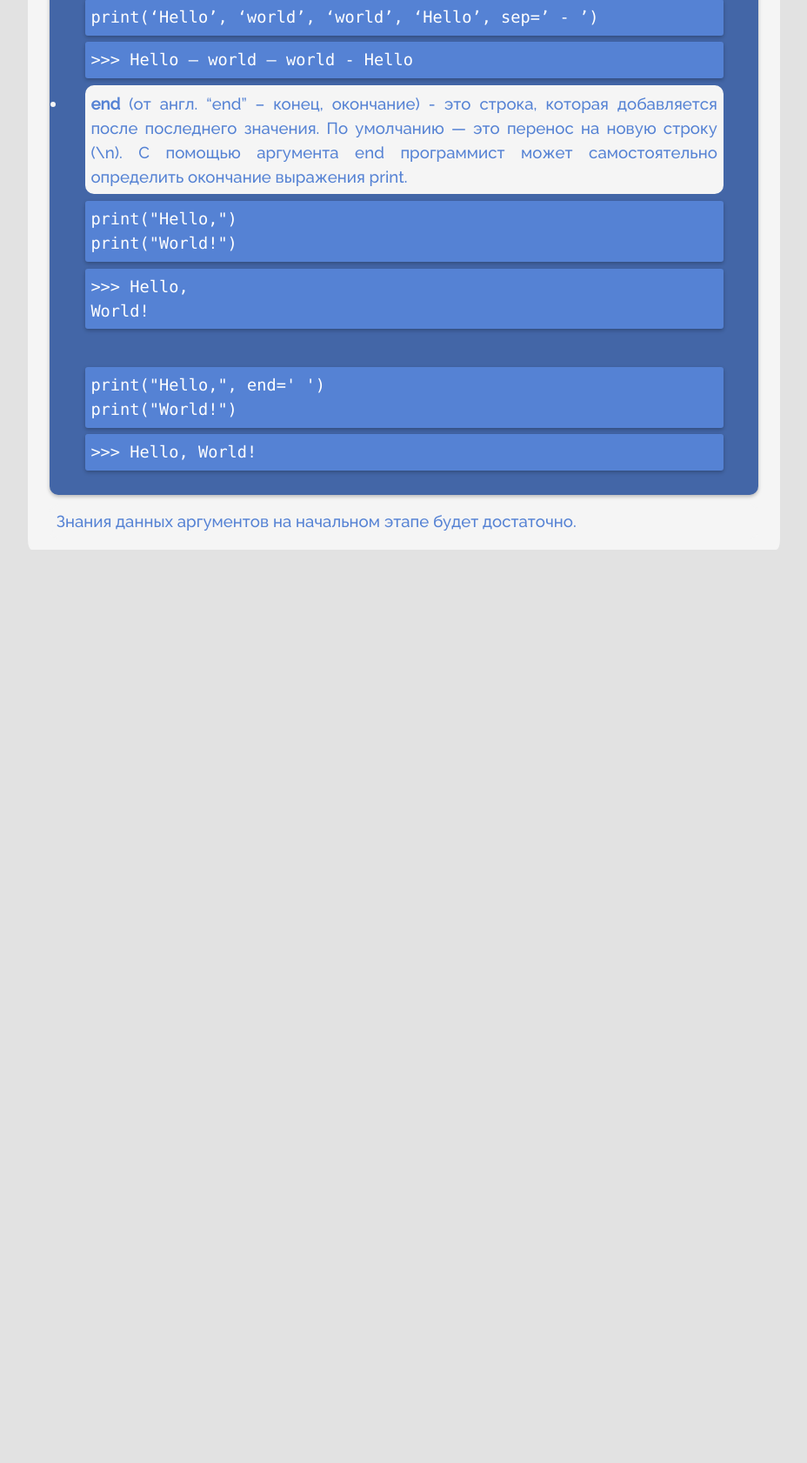
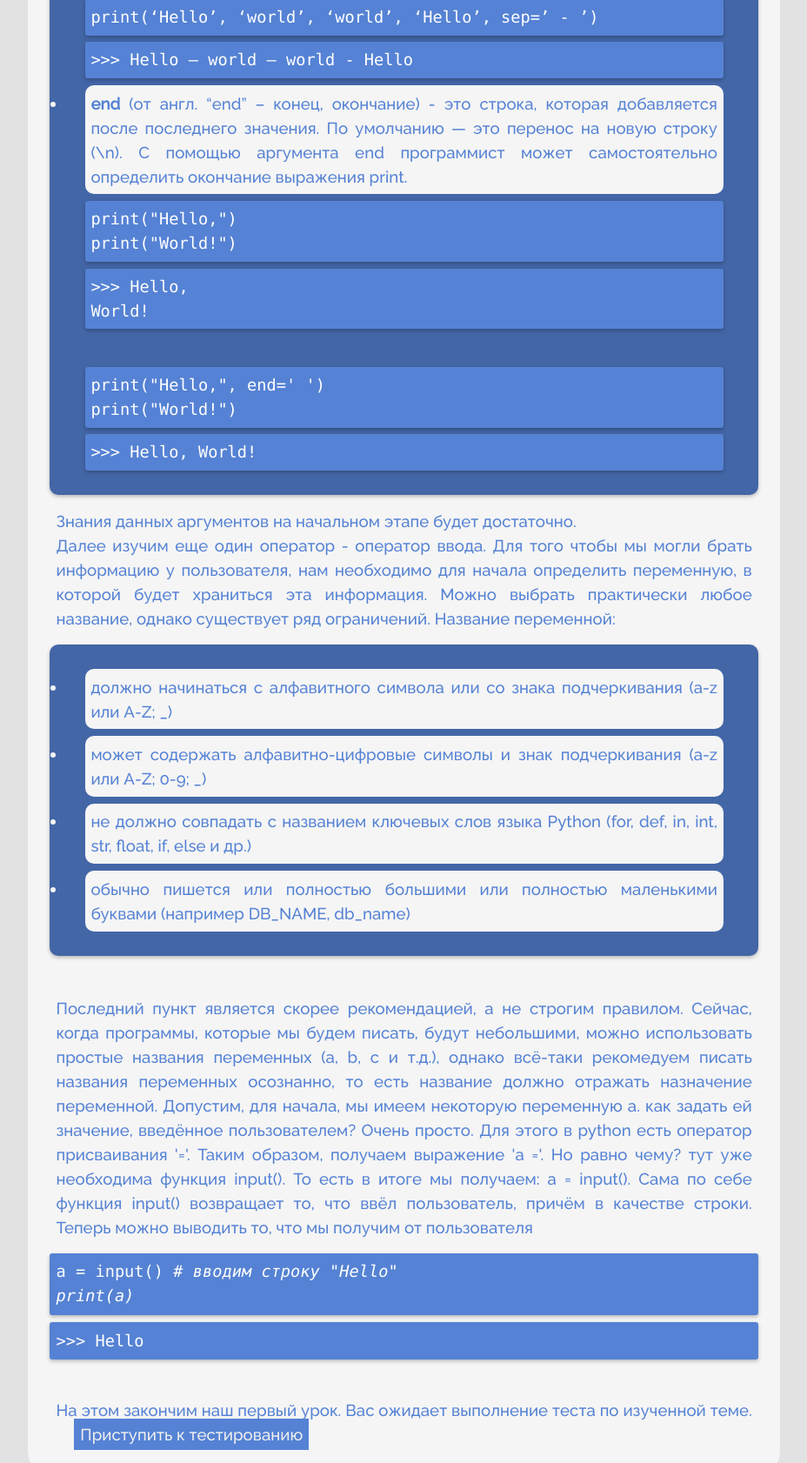
Before and after one commit to Thanoss-blip/WEB--10-, a Flask app: page /lessons/lesson_1 in a window 1280 px wide. Shown: the part 2027-3709 px from the top of the page at 87% size, without its empty margins (9-937 px from the left). Before the commit the page ends 2659 px from the top, so only its background shows below. Run offline with Flask 2, Linux system fonts and the light colour scheme.

Commit message:
Update lesson_1.html

```diff
--- a/templates/lesson_1.html
+++ b/templates/lesson_1.html
@@ -83,14 +83,41 @@
 			</li>
 		</ul>
 		<p class="lesson">
-			Знания данных аргументов на начальном этапе будет достаточно.
+			Знания данных аргументов на начальном этапе будет достаточно. <br> Далее изучим еще один оператор -
+			оператор ввода. Для того чтобы мы могли брать информацию у пользователя, нам необходимо для начала
+			определить переменную, в которой будет храниться эта информация. Можно выбрать практически любое название,
+			однако существует ряд ограничений. Название переменной:
+		</p>
+			<ul>
+				<li><p class="lesson">должно начинаться с алфавитного символа или со знака подчеркивания (a-z или A-Z; _)</p></li>
+				<li><p class="lesson">может содержать алфавитно-цифровые символы и знак подчеркивания (a-z или A-Z; 0-9; _)</p></li>
+				<li><p class="lesson">не должно совпадать с названием ключевых слов языка Python (for, def, in, int, str, float, if, else и др.)</p></li>
+				<li><p class="lesson">обычно пишется или полностью большими или полностью маленькими буквами (например DB_NAME, db_name)</p></li>
+			</ul><br>
+		<p class="lesson">
+			Последний пункт является скорее рекомендацией, а не строгим правилом. Сейчас, когда программы, которые мы будем писать, будут небольшими,
+			можно использовать простые названия переменных (a, b, c и т.д.), однако всё-таки рекомедуем писать названия переменных осознанно,
+			то есть название должно отражать назначение переменной. Допустим, для начала, мы имеем некоторую переменную a. как задать ей значение,
+			введённое пользователем? Очень просто. Для этого в python есть оператор присваивания '='. Таким образом, получаем выражение 'a ='. Но
+			равно чему? тут уже необходима функция input(). То есть в итоге мы получаем: a = input(). Сама по себе функция input() возвращает
+			то, что ввёл пользователь, причём в качестве строки. Теперь можно выводить то, что мы получим от пользователя</p>
+		<p class="code_inp">
+			a = input() <i># вводим строку "Hello"<br>print(a)</i>
+		</p>
+		<p class="code_out">
+			>>> Hello
+		</p>
+		<p class="lesson">
+			<br> На этом закончим наш первый урок. Вас ожидает выполнение теста по изученной теме.
+			<a class="btn btn-primary " href="/test_input_output">Приступить к тестированию</a>
 		</p>
 
 	</div>
 	<div class="menu">
 		<p>Навигация по урокам:</p>
 		<a class="btn-menu " href="/lessons/lesson_1">Урок №1: Ввод и вывод</a>
-		<a class="btn-menu " href="/lessons/lesson_2">Урок №2: Простые типы данных</a>
+		<a class="btn-menu " href="/lessons/lesson_2">Урок №2: Простые типы данных: числа</a>
+		<a class="btn-menu " href="/lessons/lesson_3">Урок №3: Простые типы данных: строки</a>
 	</div>
 
 {% endblock %}
```
